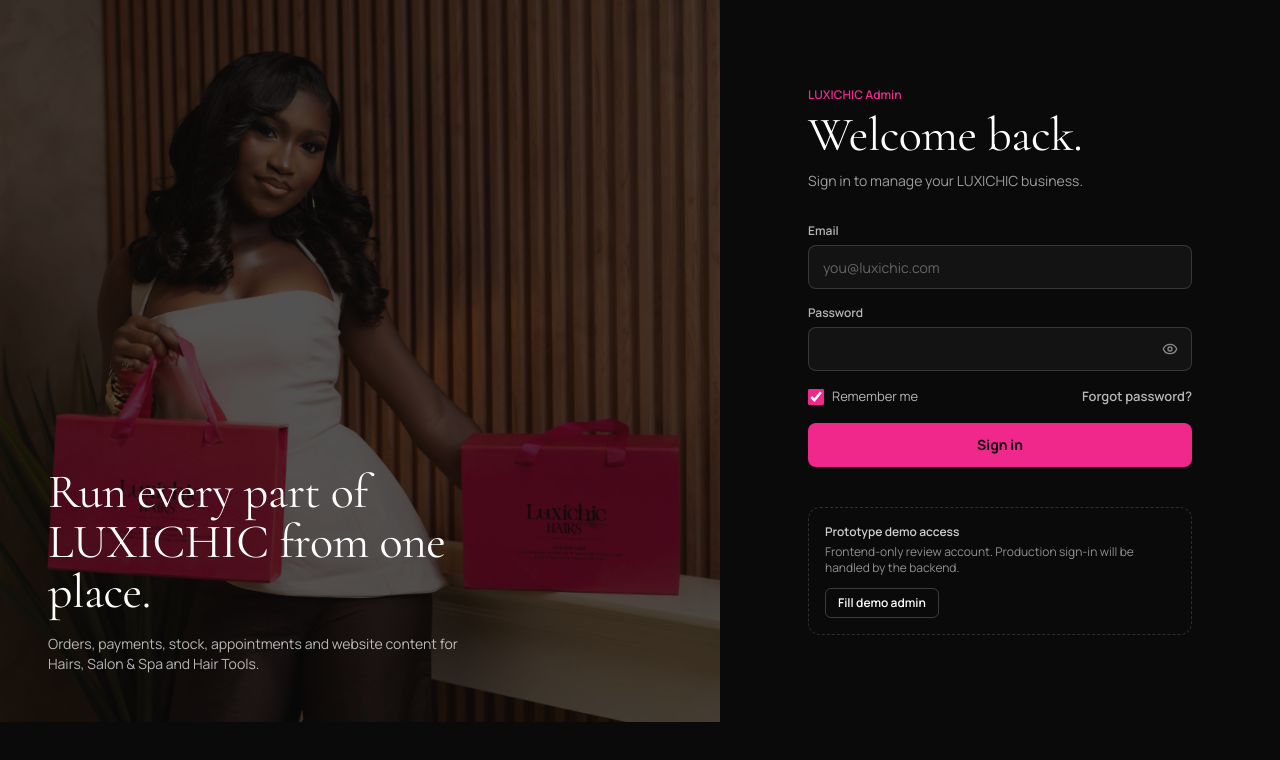
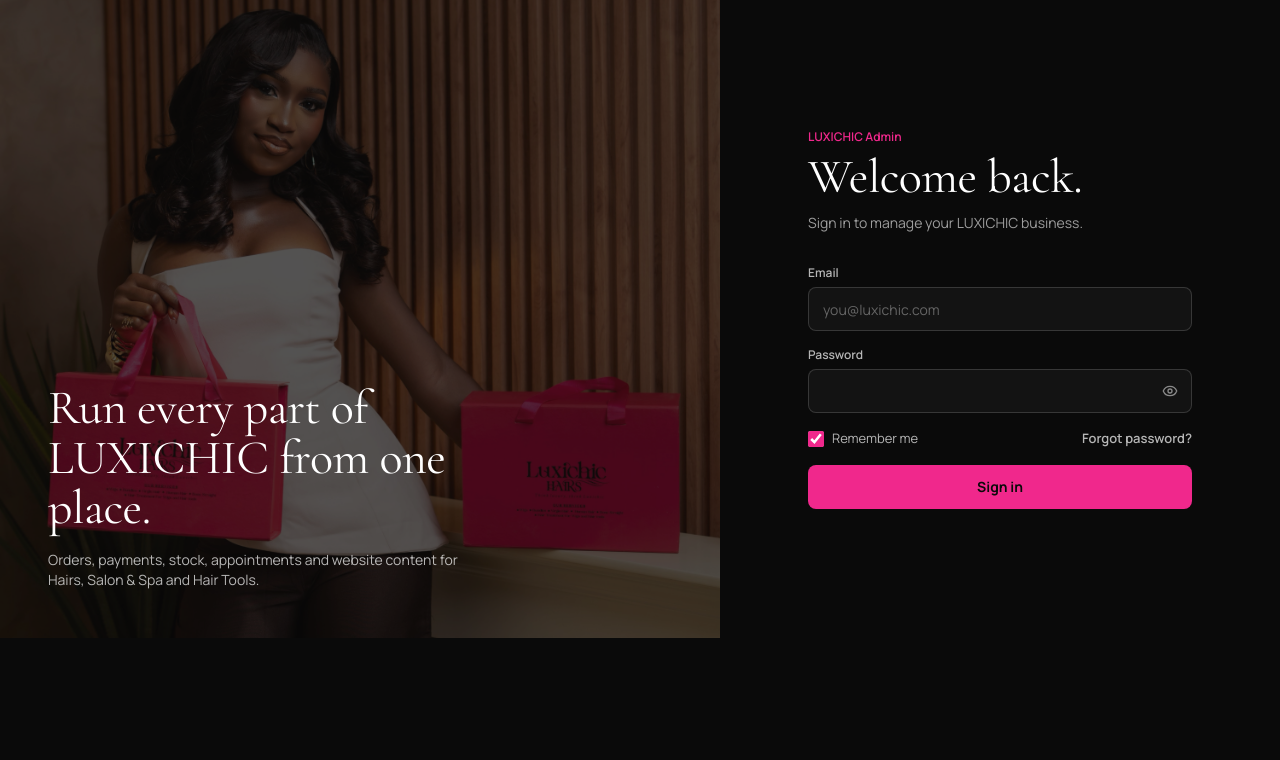
Before and after one commit to Olisagold/luxichic, a Next.js app in the folder apps/web/: page /admin/login in a window 1280 px wide. Shown: the top 760 px of the page. Built offline with nearby package versions, Linux system fonts and the light colour scheme.

Commit message:
fix(web): remove demo credentials from customer and admin sign-in pages

```diff
--- a/apps/web/views/admin/AdminLogin.tsx
+++ b/apps/web/views/admin/AdminLogin.tsx
@@ -9,7 +9,6 @@
 import { useAdminAuth } from '@/contexts/AdminAuthContext';
 import { Logo } from '@/components/ui/Logo';
 import { isValidEmail } from '@/lib/utils/validation';
-import { DEMO_ADMIN_EMAIL, DEMO_ADMIN_PASSWORD } from '@/data/adminSeed';
 import { images } from '@/data/images';
 
 function safeNext(v: string | null) {
@@ -168,22 +167,6 @@
               </button>
             </form>
           )}
-
-          <div className="mt-10 rounded-xl border border-dashed border-white/15 p-4 text-xs text-white/55">
-            <p className="font-semibold text-white/80">Prototype demo access</p>
-            <p className="mt-1">Frontend-only review account. Production sign-in will be handled by the backend.</p>
-            <button
-              type="button"
-              onClick={() => {
-                setEmail(DEMO_ADMIN_EMAIL);
-                setPassword(DEMO_ADMIN_PASSWORD);
-                setError('');
-              }}
-              className="mt-3 rounded-md border border-white/20 px-3 py-1.5 font-semibold text-white hover:bg-white/10"
-            >
-              Fill demo admin
-            </button>
-          </div>
         </motion.div>
       </div>
       <Toaster position="bottom-right" />
--- a/apps/web/views/auth/Login.tsx
+++ b/apps/web/views/auth/Login.tsx
@@ -9,9 +9,7 @@
 import { TextField } from '@/components/ui/FormField';
 import { PasswordField } from '@/components/ui/PasswordField';
 import { Button } from '@/components/ui/Button';
-import { PrototypeNote } from '@/components/ui/PrototypeNote';
 import { useAuth } from '@/contexts/AuthContext';
-import { DEMO_EMAIL, DEMO_PASSWORD } from '@/data/seed';
 import { isValidEmail } from '@/lib/utils/validation';
 
 export function safeRedirect(value: string | null, fallback = '/account'): string {
@@ -104,21 +102,6 @@
           </Link>
         </p>
       </form>
-      <PrototypeNote title="Demo account" className="mt-8">
-        <p>
-          Email: <strong>{DEMO_EMAIL}</strong> · Password: <strong>{DEMO_PASSWORD}</strong>
-        </p>
-        <button
-          type="button"
-          className="mt-2 text-xs font-semibold text-pink-deep underline-offset-4 hover:underline"
-          onClick={() => {
-            setEmail(DEMO_EMAIL);
-            setPassword(DEMO_PASSWORD);
-          }}
-        >
-          Fill demo details
-        </button>
-      </PrototypeNote>
     </AuthLayout>
   );
 }
```
